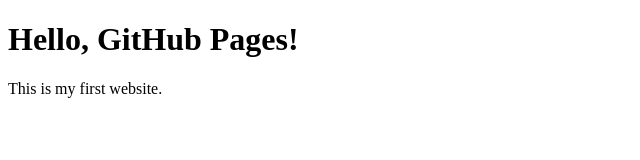
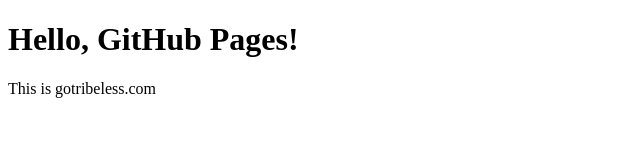
Before and after one commit to naleer/gotribeless, a plain HTML site: page index.html in a window 1280 px wide. Shown: the full height of the page, 0-640 px from the left. Drawn offline with Linux system fonts and the light colour scheme.

Commit message:
Update index.html

```diff
--- a/index.html
+++ b/index.html
@@ -5,6 +5,6 @@
 </head>
 <body>
   <h1>Hello, GitHub Pages!</h1>
-  <p>This is my first website.</p>
+  <p>This is gotribeless.com</p>
 </body>
 </html>
```
